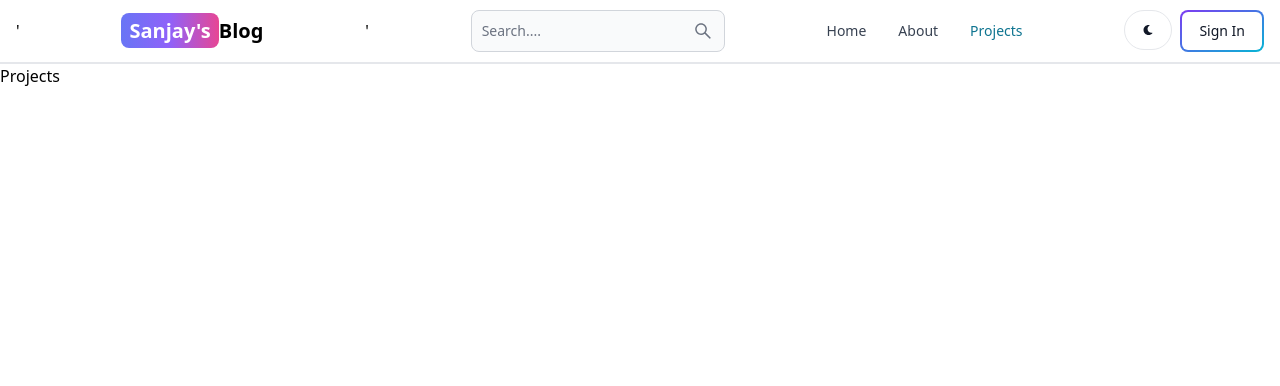
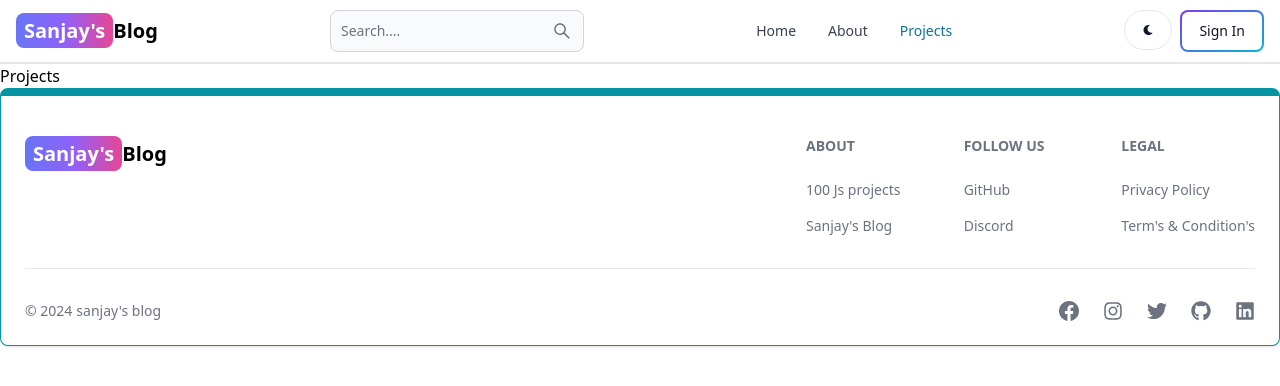
Before and after one commit to sanjay-lgtm/Blog_Application, a React (Vite) app in the folder client/: page /projects in a window 1280 px wide. Shown: the top 386 px of the page. Built offline with nearby package versions, Linux system fonts and the light colour scheme.

Commit message:
create and add footer component

```diff
--- a/client/src/App.jsx
+++ b/client/src/App.jsx
@@ -7,6 +7,7 @@
 import Projects from "./pages/Projects";
 import Home from "./pages/Home";
 import Header from "./component/Header";
+import FooterCom from "./component/FooterCom";
 
 export default function App() {
   return (
@@ -20,6 +21,7 @@
         <Route path="/dashboard" element={<Dashboard />} />
         <Route path="/projects" element={<Projects />} />
       </Routes>
+      <FooterCom/>
     </BrowserRouter>
   );
 }
--- /dev/null
+++ b/client/src/component/FooterCom.jsx
@@ -0,0 +1,91 @@
+import React from "react";
+import { Footer } from "flowbite-react";
+import { Link } from "react-router-dom";
+import { BsFacebook } from "react-icons/bs";
+import { FaInstagram } from "react-icons/fa";
+import { FaTwitter } from "react-icons/fa";
+import { FaGithub } from "react-icons/fa";
+import { FaLinkedin } from "react-icons/fa";
+
+export default function FooterCom() {
+  return (
+    <Footer container className="border border-t-8 border-teal-500">
+      <div className="w-full max-w-7xl mx-auto">
+        <div className=" grid w-full justify-between sm:flex md:grid-cols-1">
+          <div className="mt-5 ">
+            <Link
+              to="/"
+              className="self-center whitespace-nowrap text-lg sm:text-xl font-semibold dark:text-white"
+            >
+              <span className="px-2 py-1 bg-gradient-to-r from-indigo-500 via-purple-500 to-pink-500 rounded-lg text-white">
+                Sanjay's
+              </span>
+              Blog
+            </Link>
+          </div>
+
+          <div className="grid grid-cols-2 gap-8 sm:mt-4 sm:grid-cols-3 sm:gap-6">
+            <div>
+              <Footer.Title title="About" />
+              <Footer.LinkGroup col>
+                <Footer.Link
+                  href="https://github.com/sanjay-lgtm"
+                  target="_blank"
+                  rel="noopner noreferrer"
+                >
+                  100 Js projects
+                </Footer.Link>
+                <Footer.Link
+                  href="/about"
+                  target="_blank"
+                  rel="noopner noreferrer"
+                >
+                  Sanjay's Blog
+                </Footer.Link>
+              </Footer.LinkGroup>
+            </div>
+            <div>
+              <Footer.Title title="Follow Us" />
+              <Footer.LinkGroup col>
+                <Footer.Link
+                  href="https://github.com/sanjay-lgtm"
+                  target="_blank"
+                  rel="noopner noreferrer"
+                >
+                  GitHub
+                </Footer.Link>
+                <Footer.Link href="#" target="_blank" rel="noopner noreferrer">
+                  Discord
+                </Footer.Link>
+              </Footer.LinkGroup>
+            </div>
+            <div>
+              <Footer.Title title="Legal" />
+              <Footer.LinkGroup col>
+                <Footer.Link href="#">Privacy Policy</Footer.Link>
+                <Footer.Link href="#">Term's &amp; Condition's</Footer.Link>
+              </Footer.LinkGroup>
+            </div>
+          </div>
+        </div>
+        <Footer.Divider />
+        <div className="w-full sm:flex sm:items-center sm:justify-between">
+          <Footer.Copyright
+            href="#"
+            by="sanjay's blog"
+            year={new Date().getFullYear()}
+          />
+          <div className="flex gap-6 sm:mt-0 mt-4 sm:justify-center ">
+            <Footer.Icon href="#" icon={BsFacebook} />
+            <Footer.Icon href="#" icon={FaInstagram} />
+            <Footer.Icon href="#" icon={FaTwitter} />
+
+            <Footer.Icon href="#" icon={FaGithub} />
+
+            <Footer.Icon href="#" icon={FaLinkedin} />
+          </div>
+        </div>
+      </div>
+    </Footer>
+  );
+}
--- a/client/src/component/Header.jsx
+++ b/client/src/component/Header.jsx
@@ -1,6 +1,6 @@
 import React from "react";
 import { Button, Navbar, TextInput } from "flowbite-react";
-import { Link,useLocation } from "react-router-dom";
+import { Link, useLocation } from "react-router-dom";
 import { AiOutlineSearch } from "react-icons/ai";
 import { FaMoon } from "react-icons/fa";
 
@@ -8,7 +8,8 @@
   const path = useLocation().pathname;
   return (
     <Navbar className="border-b-2">
-      '<Link
+
+      <Link
         to="/"
         className="self-center whitespace-nowrap text-sm sm:text-xl font-semibold dark:text-white"
       >
@@ -16,7 +17,8 @@
           Sanjay's
         </span>
         Blog
-      </Link>'
+      </Link>
+
       <form>
         <TextInput
           type="text"
@@ -33,18 +35,20 @@
           <FaMoon />
         </Button>
         <Link to="/sign-in">
-          <Button gradientDuoTone="purpleToBlue" outline>Sign In</Button>
+          <Button gradientDuoTone="purpleToBlue" outline>
+            Sign In
+          </Button>
         </Link>
-        <Navbar.Toggle/>
+        <Navbar.Toggle />
       </div>
       <Navbar.Collapse>
-          <Navbar.Link active={path === '/'} as={'div'}>
+        <Navbar.Link active={path === "/"} as={"div"}>
           <Link to="/">Home</Link>
         </Navbar.Link>
-          <Navbar.Link active={path === '/about'}  as={'div'}>
+        <Navbar.Link active={path === "/about"} as={"div"}>
           <Link to="/about">About</Link>
         </Navbar.Link>
-          <Navbar.Link active={path === '/projects'}  as={'div'}>
+        <Navbar.Link active={path === "/projects"} as={"div"}>
           <Link to="/projects">Projects</Link>
         </Navbar.Link>
       </Navbar.Collapse>
```
Lines whose indentation alone changed are shown as unchanged.
